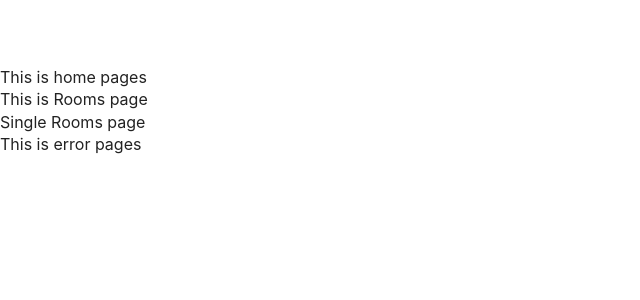
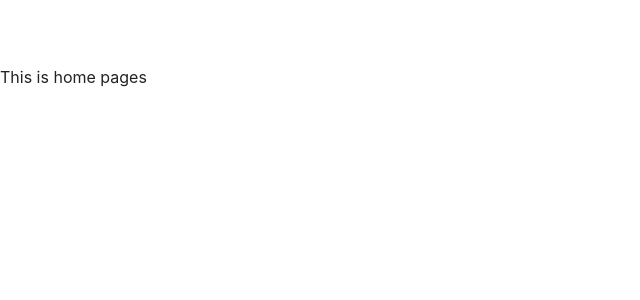
Before and after one commit to raju-ahammad/react-hotel-information-, a React (Create React App) app: page / in a window 1280 px wide. Shown: the top 300 px of the page, without its empty margins (0-640 px from the left). Built offline with nearby package versions, Linux system fonts and the light colour scheme.

Commit message:
setup react5 router dom

```diff
--- a/src/App.js
+++ b/src/App.js
@@ -1,4 +1,5 @@
 import React from 'react';
+import { Route, Switch } from 'react-router-dom';
 import "./App.css";
 import Error from "./Components/Layout/Error";
 import Home from './Components/Layout/Home';
@@ -8,10 +9,12 @@
 function App() {
   return (
     <>
-      <Home/>
-      <Rooms/>
-      <SingleRoom/>
-      <Error/>
+      <Switch>
+        <Route exact path="/" component={Home} />
+        <Route exact path="/rooms" component={Rooms} />
+        <Route exact path="/single:room" component={SingleRoom} />
+        <Route component={ Error } />
+      </Switch>
     </>
   );
 }
--- a/src/index.js
+++ b/src/index.js
@@ -1,11 +1,15 @@
 import React from 'react';
 import ReactDOM from 'react-dom';
+import { BrowserRouter as Router } from "react-router-dom";
 import App from './App';
 import './index.css';
 
 ReactDOM.render(
   <React.StrictMode>
-    <App />
+    <Router>
+      <App />
+    </Router>
+
   </React.StrictMode>,
   document.getElementById('root')
 );
```
